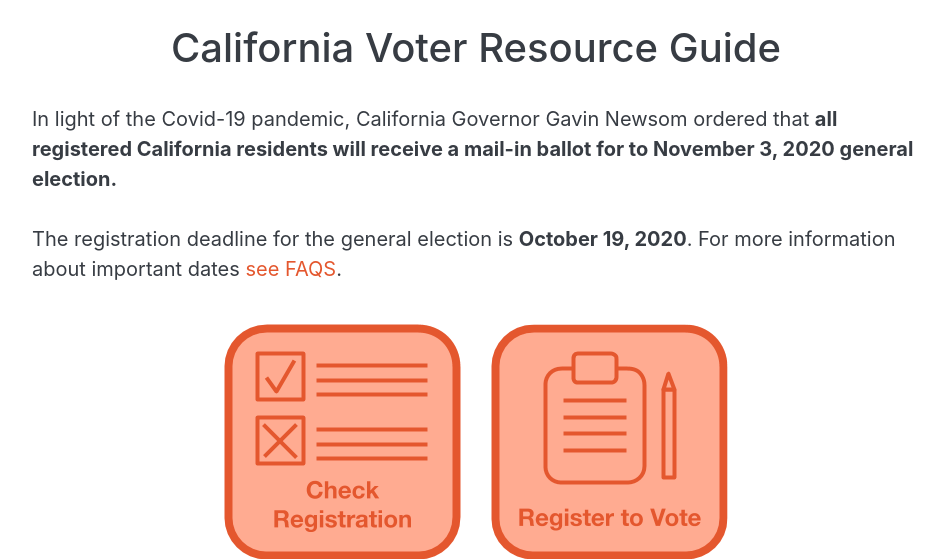
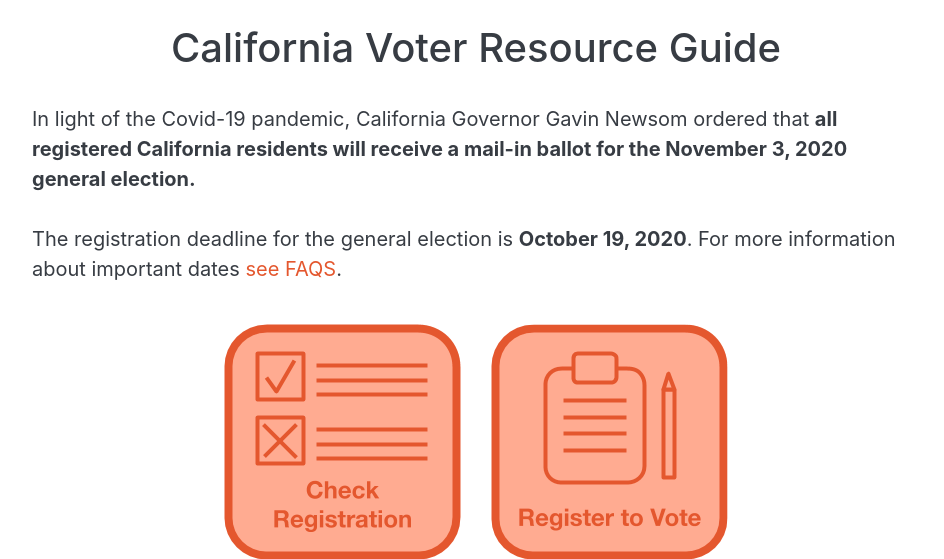
Before and after one commit to kwheelan/Breakthrough, a Flask app: page / in a window 1280 px wide. Shown: the part 66-625 px from the top of the page, without its empty margins (164-1108 px from the left). Run offline with Flask 2, Linux system fonts and the light colour scheme; some libraries are stand-ins or nearby versions.

```diff
--- a/templates/index.html
+++ b/templates/index.html
@@ -31,7 +31,7 @@
   <p align = left>
     <font color = #373c43>
     In light of the Covid-19 pandemic, California Governor Gavin Newsom ordered that
-    <strong>all registered California residents will receive a mail-in ballot for to November 3, 2020 general election.</strong>
+    <strong>all registered California residents will receive a mail-in ballot for the November 3, 2020 general election.</strong>
     <br><br>The registration deadline for the general election is
     <strong>October 19, 2020</strong>. For more information about important dates
     <a href="{{ url_for('faqs')}}" class = "faqLink">see FAQS</a>.
--- a/templates/layout.html
+++ b/templates/layout.html
@@ -38,7 +38,7 @@
   <div class="alert alert-primary" role="alert" style = "margin-bottom: -10px">
     <p padding = 20px>
       In light of the Covid-19 pandemic, California Governor Gavin Newsom ordered that
-      <font><strong>all registered California residents will receive a mail-in ballot for to November 3, 2020 general election.</strong></font> The registration deadline for the general election is
+      <font><strong>all registered California residents will receive a mail-in ballot for the November 3, 2020 general election.</strong></font> The registration deadline for the general election is
       <font><strong>October 19, 2020</strong></font>. For more information about important dates <a href="{{ url_for('faqs')}}" class = "faqLink">see FAQS</a>.
     </p>
   </div>
@@ -101,7 +101,7 @@
         <div class="footer-copyright text-center py-3" style = "background-color: #293A73">
           <font color = "white">
             For more information, visit
-            <a href="https://www.sos.ca.gov/elections/" target = "_blank"><font color = #CCE5FF>www.sos.ca.gov/elections</font></a>.
+            <a href="https://www.sos.ca.gov/elections/voting-resources/" target = "_blank"><font color = #CCE5FF>www.sos.ca.gov/elections</font></a>.
           </font>
         </div>
         <!-- Copyright -->
```
